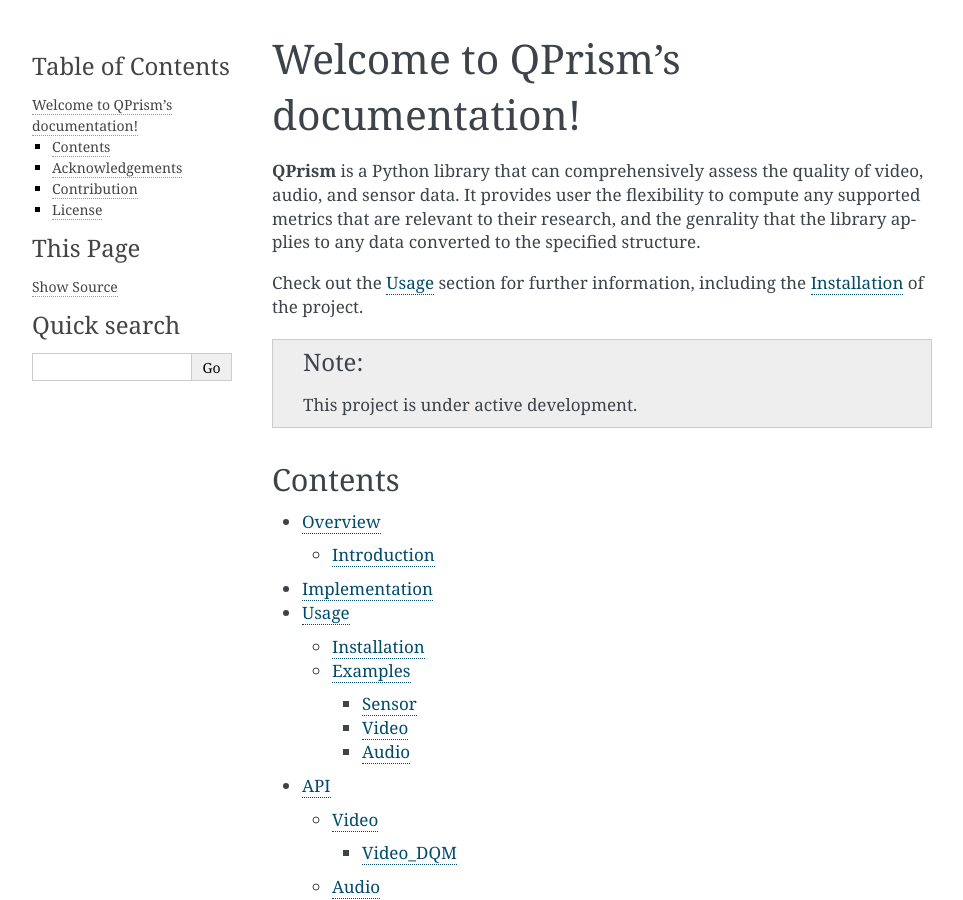
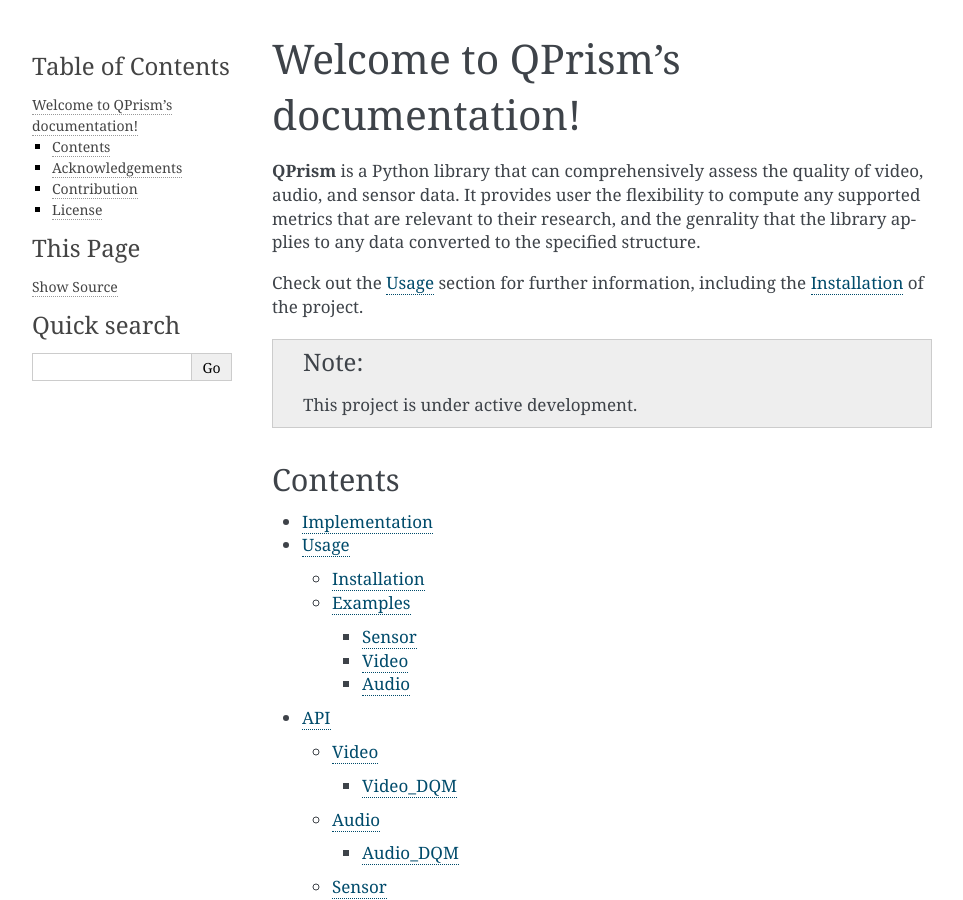
Before and after one commit to aid4mh/QPrism, a Sphinx documentation site: the page built from docs/index.rst, in a window 1280 px wide and 900 px high. Shown: the whole window, without its empty margins (148-1111 px from the left). Built offline with Sphinx 7.4.7, drawn with Linux system fonts in a browser that asks for light colours.

Commit message:
update documentation

```diff
--- a/docs/index.rst
+++ b/docs/index.rst
@@ -16,7 +16,6 @@ Contents
 --------
 
 .. toctree::
-   overview
    inplementation
    usage
    api
--- a/docs/overview.rst
+++ /dev/null
@@ -1,5 +0,0 @@
-Overview
-========
-
-Introduction
-------------
```
